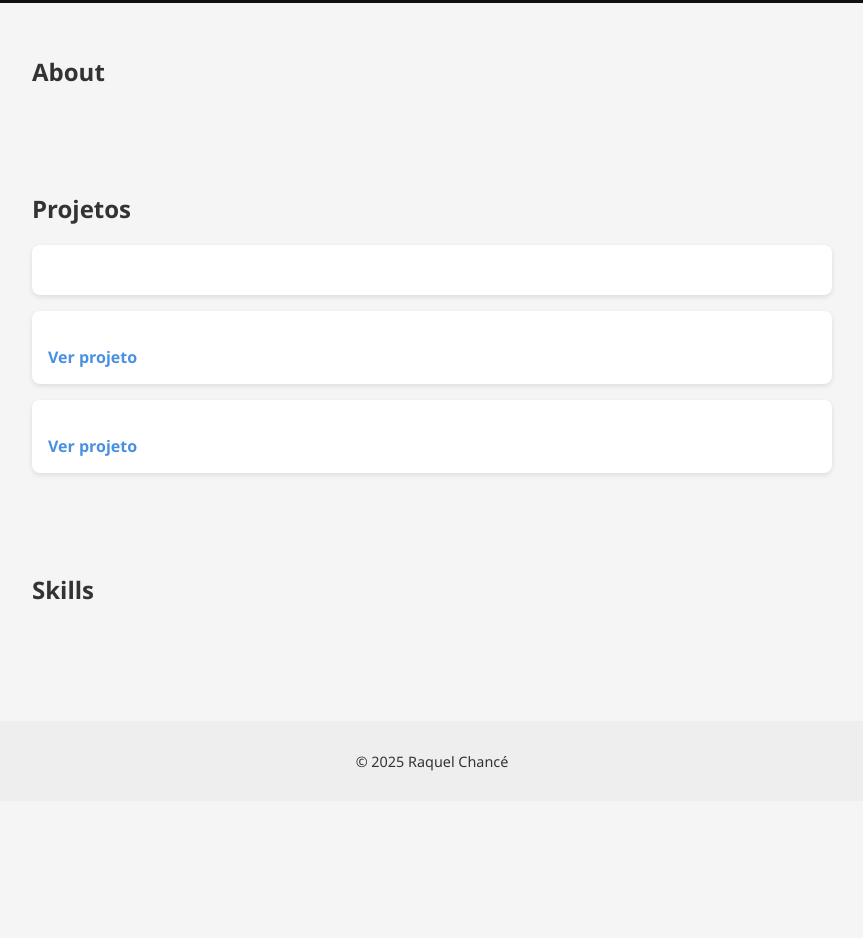
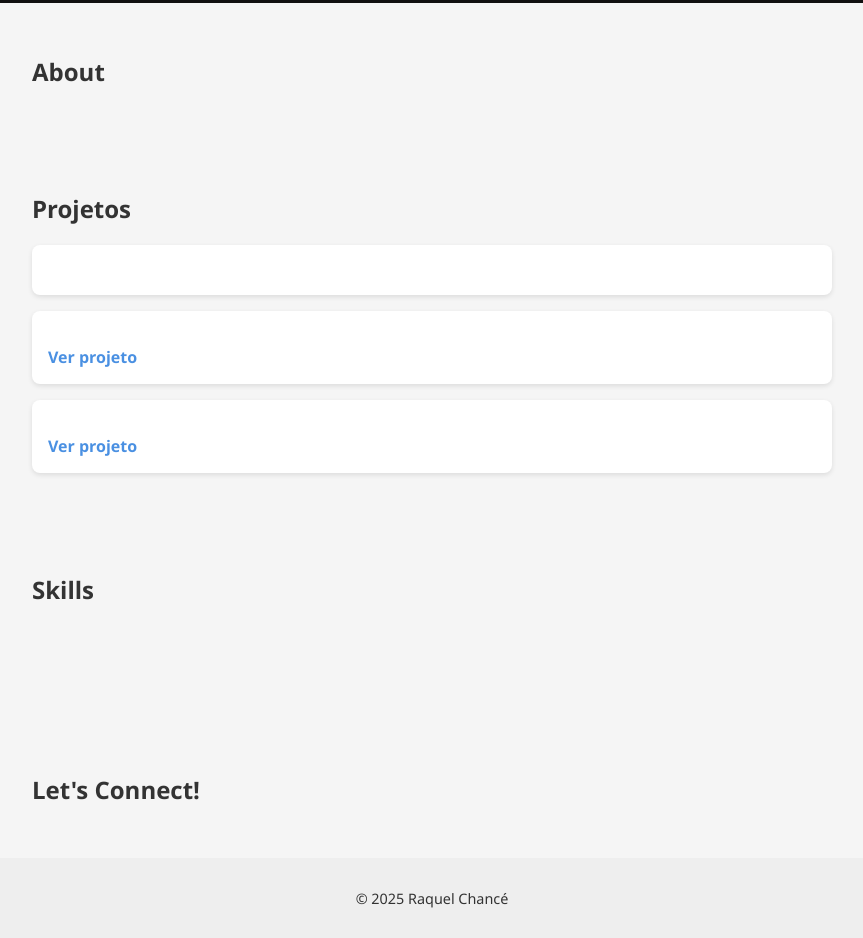
Before and after one commit to raquelchh/portafolio, a plain HTML site: page index.html in a window 1280 px wide. Shown: the part 239-1177 px from the top of the page, without its empty margins (208-1071 px from the left). Before the commit the page ends 1040 px from the top, so only its background shows below. Drawn offline with Linux system fonts and the light colour scheme.

Commit message:
add connect

```diff
--- a/index.html
+++ b/index.html
@@ -50,6 +50,11 @@
   <section id="education">
 
   </section>
+
+  <section id="connect">
+    <h2 id="card">Let's Connect!</h2>
+  </section>
+
   <footer>
     <p>&copy; 2025 Raquel Chancé</p>
   </footer>
```
